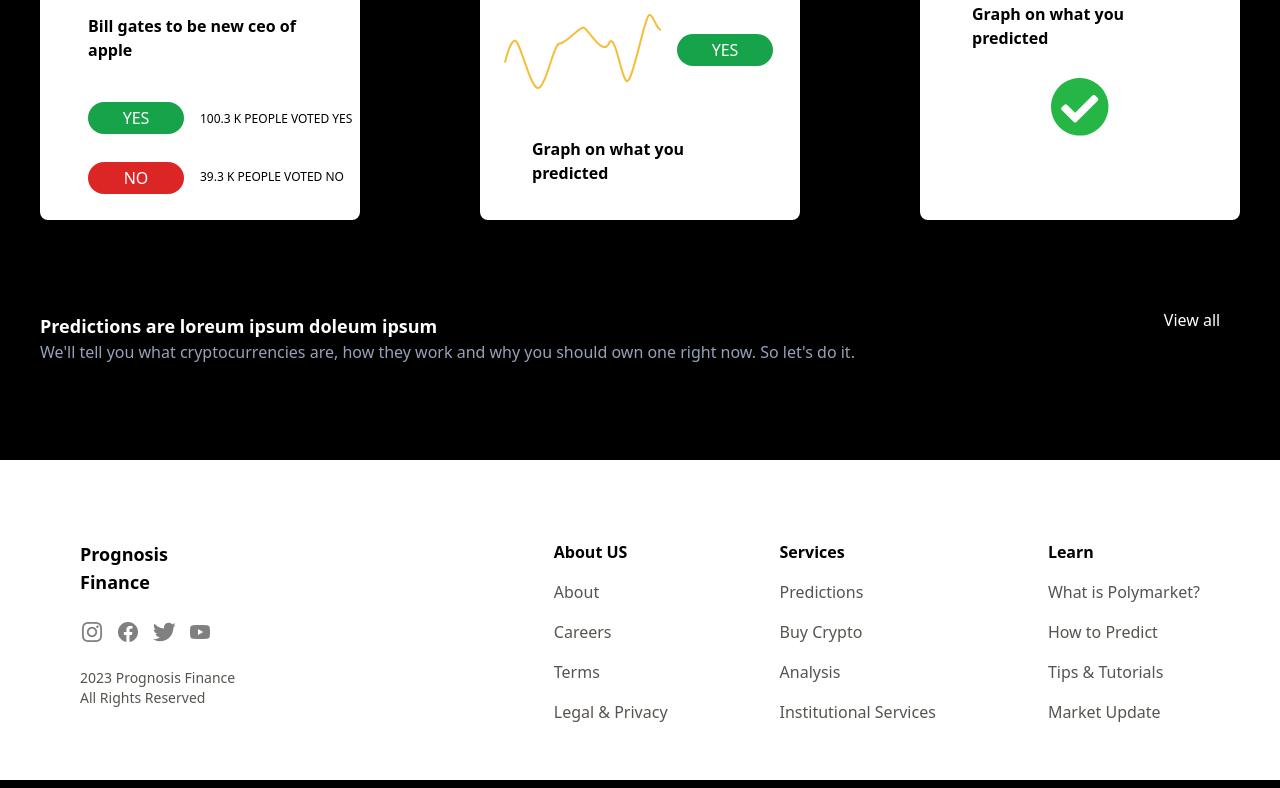
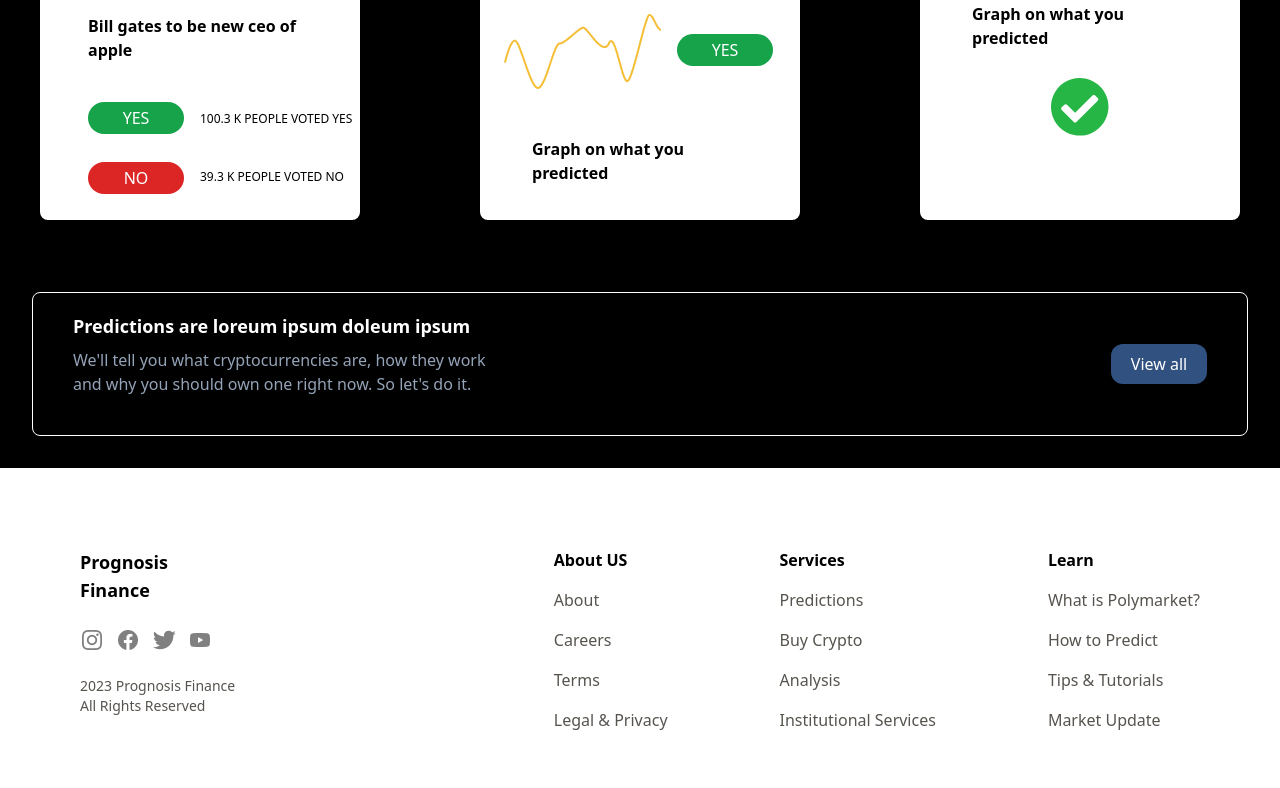
Before and after one commit to shiv-anya/prognosis_finance, a React (Create React App) app: page / in a window 1280 px wide. Shown: the part 2758-3546 px from the top of the page. Built offline with nearby package versions, Linux system fonts and the light colour scheme.

Commit message:
added css

```diff
--- a/src/App.css
+++ b/src/App.css
@@ -14,3 +14,23 @@ body{
 .nav-item li:hover{
   color:rgba(15, 174, 150, 1);
 }
+.socails a{
+    transition: 0.3s;
+}
+.socails a:hover{
+    scale: 1.3;
+}
+.viewPrediction{
+    border: 0.5px solid white;
+    border-radius: 8px;
+    height: 9rem;
+    align-items: center;
+    margin: 2rem;
+}
+.viewPredictionPara{
+    width: 27rem;
+    margin-top: 0.5rem;
+}
+.viewPredictionbtn{
+    background-color: rgba(83, 136, 216, 0.6);
+}
```
